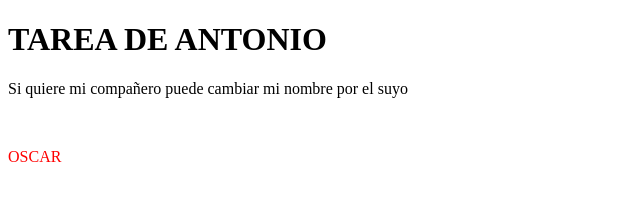
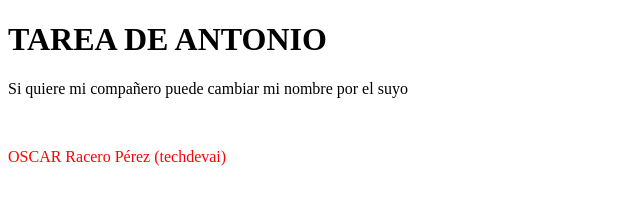
Before and after one commit to antastur/practica-git-ANTONIO, a plain HTML site: page index.html in a window 1280 px wide. Shown: the whole page, without its empty margins (0-640 px from the left). Drawn offline with Linux system fonts and the light colour scheme.

Commit message:
Ahora si, apellidos

```diff
--- a/index.html
+++ b/index.html
@@ -14,7 +14,7 @@
    <h1>TAREA DE ANTONIO</h1>
  	 <p> Si quiere mi compañero puede cambiar mi nombre por el suyo</p>
 	 <br>
-	 <p style="color: red">OSCAR</p>
+	 <p style="color: red">OSCAR Racero Pérez (techdevai)</p>
 
 
 </body>
```
